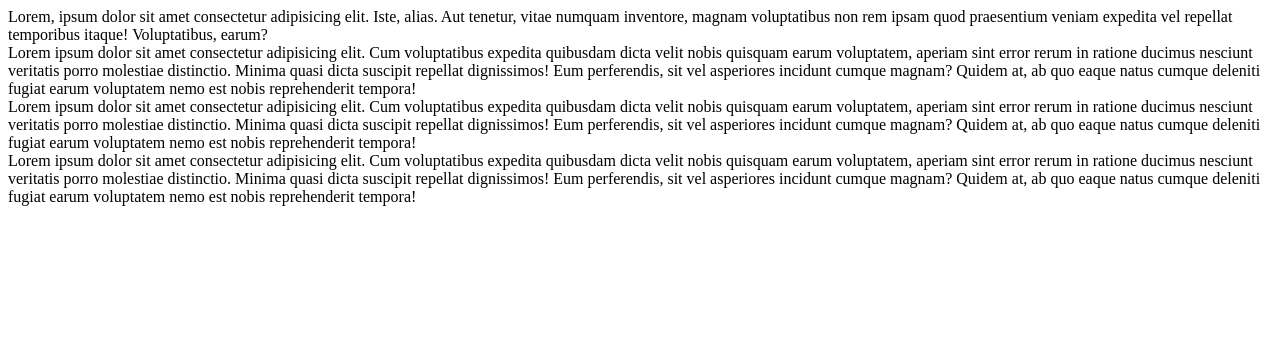
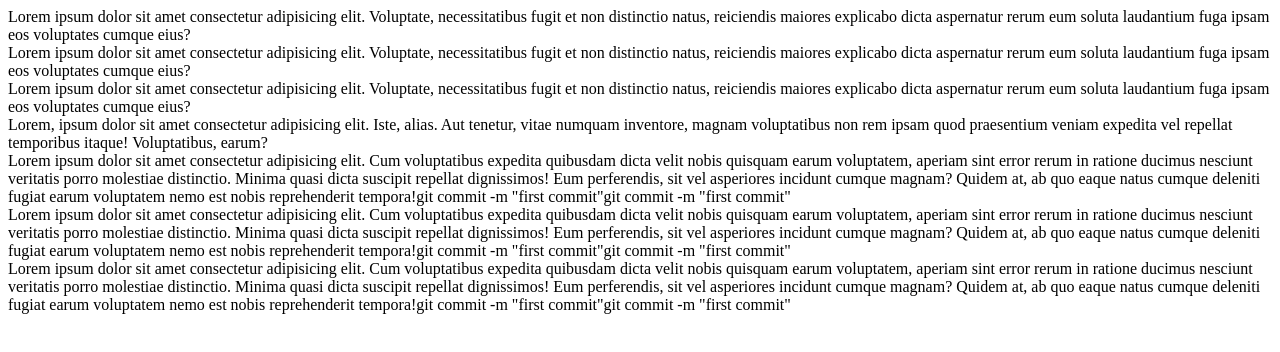
Before and after one commit to Diatemba99/E-commerce-progressWay, a plain HTML site: page index.html in a window 1280 px wide. Drawn offline with Linux system fonts and the light colour scheme.

Commit message:
ajout d'autres paragraphes

```diff
--- a/index.html
+++ b/index.html
@@ -7,6 +7,26 @@
     <title>Document</title>
 </head>
 <body>
+    <div>
+        Lorem ipsum dolor sit amet consectetur adipisicing elit.
+        Voluptate, necessitatibus fugit et non distinctio natus, reiciendis
+        maiores explicabo dicta aspernatur
+        rerum eum soluta laudantium fuga ipsam eos voluptates cumque eius?
+    </div>
+
+    <div>
+        Lorem ipsum dolor sit amet consectetur adipisicing elit.
+        Voluptate, necessitatibus fugit et non distinctio natus, reiciendis
+        maiores explicabo dicta aspernatur
+        rerum eum soluta laudantium fuga ipsam eos voluptates cumque eius?
+    </div>
+
+    <div>
+        Lorem ipsum dolor sit amet consectetur adipisicing elit.
+        Voluptate, necessitatibus fugit et non distinctio natus, reiciendis
+        maiores explicabo dicta aspernatur
+        rerum eum soluta laudantium fuga ipsam eos voluptates cumque eius?
+    </div>
     <div class="container">
         Lorem, ipsum dolor sit amet consectetur adipisicing elit.
         Iste, alias. Aut tenetur, vitae numquam inventore, magnam
@@ -15,11 +35,11 @@
     </div>
 
     <div>Lorem ipsum dolor sit amet consectetur adipisicing elit. Cum voluptatibus expedita quibusdam dicta velit nobis quisquam earum voluptatem, aperiam sint error rerum in ratione ducimus nesciunt veritatis porro molestiae distinctio.
-    Minima quasi dicta suscipit repellat dignissimos! Eum perferendis, sit vel asperiores incidunt cumque magnam? Quidem at, ab quo eaque natus cumque deleniti fugiat earum voluptatem nemo est nobis reprehenderit tempora!</div>
+    Minima quasi dicta suscipit repellat dignissimos! Eum perferendis, sit vel asperiores incidunt cumque magnam? Quidem at, ab quo eaque natus cumque deleniti fugiat earum voluptatem nemo est nobis reprehenderit tempora!git commit -m "first commit"git commit -m "first commit"</div>
     <div>Lorem ipsum dolor sit amet consectetur adipisicing elit. Cum voluptatibus expedita quibusdam dicta velit nobis quisquam earum voluptatem, aperiam sint error rerum in ratione ducimus nesciunt veritatis porro molestiae distinctio.
-    Minima quasi dicta suscipit repellat dignissimos! Eum perferendis, sit vel asperiores incidunt cumque magnam? Quidem at, ab quo eaque natus cumque deleniti fugiat earum voluptatem nemo est nobis reprehenderit tempora!</div>
+    Minima quasi dicta suscipit repellat dignissimos! Eum perferendis, sit vel asperiores incidunt cumque magnam? Quidem at, ab quo eaque natus cumque deleniti fugiat earum voluptatem nemo est nobis reprehenderit tempora!git commit -m "first commit"git commit -m "first commit"</div>
     <div>Lorem ipsum dolor sit amet consectetur adipisicing elit. Cum voluptatibus expedita quibusdam dicta velit nobis quisquam earum voluptatem, aperiam sint error rerum in ratione ducimus nesciunt veritatis porro molestiae distinctio.
-    Minima quasi dicta suscipit repellat dignissimos! Eum perferendis, sit vel asperiores incidunt cumque magnam? Quidem at, ab quo eaque natus cumque deleniti fugiat earum voluptatem nemo est nobis reprehenderit tempora!</div>
+    Minima quasi dicta suscipit repellat dignissimos! Eum perferendis, sit vel asperiores incidunt cumque magnam? Quidem at, ab quo eaque natus cumque deleniti fugiat earum voluptatem nemo est nobis reprehenderit tempora!git commit -m "first commit"git commit -m "first commit"</div>
 
 
 
```
